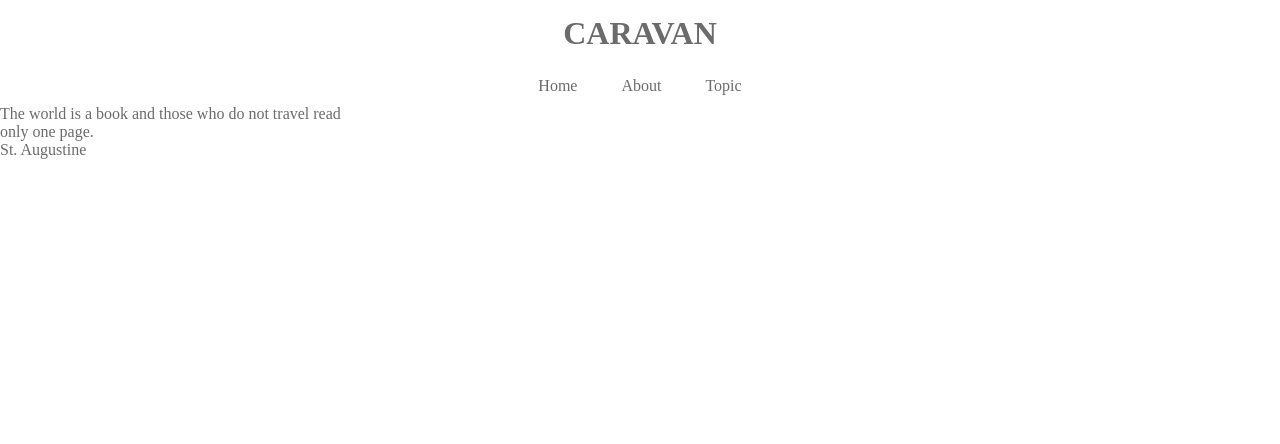
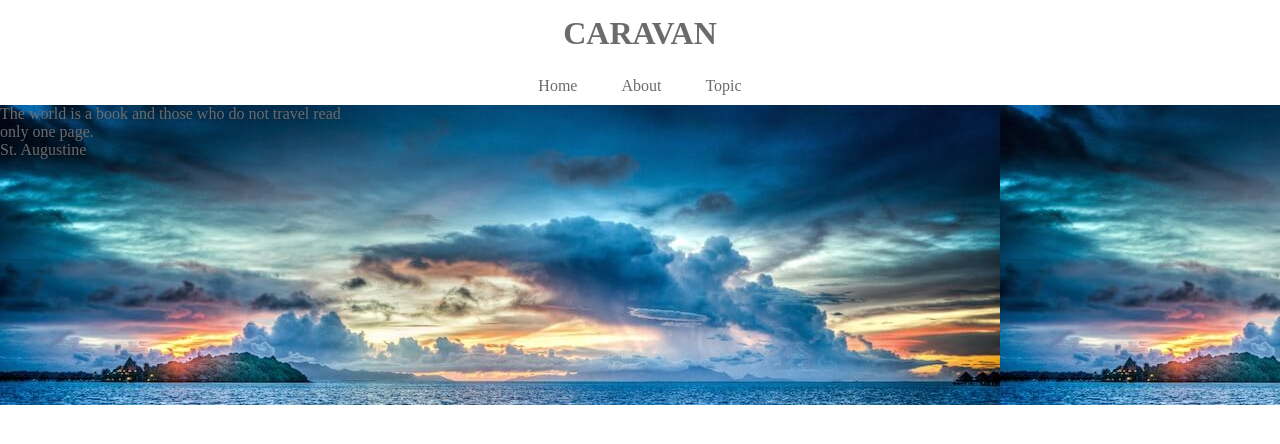
Before and after one commit to daiku965/caravan_html, a plain HTML site: page index.html in a window 1280 px wide. Shown: the top 444 px of the page. Drawn offline with Linux system fonts and the light colour scheme.

Commit message:
[add] main-visualの背景

```diff
--- a/style.css
+++ b/style.css
@@ -35,6 +35,7 @@ header .heading {
 .main-visual {
   width: 100%;
   height: 300px;
+  background-image: url(img/mv.jpg);
 }
 
 .main-visual-content {
```
Also changed, not shown: img/airport.jpg (added), img/asia.jpg (added), img/desert.jpg (added), img/forest.jpg (added), img/italy.jpg (added), img/japan.jpg (added), img/japan2.jpg (added), img/lake.jpg (added), img/mv.jpg (added), img/person.jpg (added), img/road.jpg (added), img/snow.jpg (added), 1 other file.
